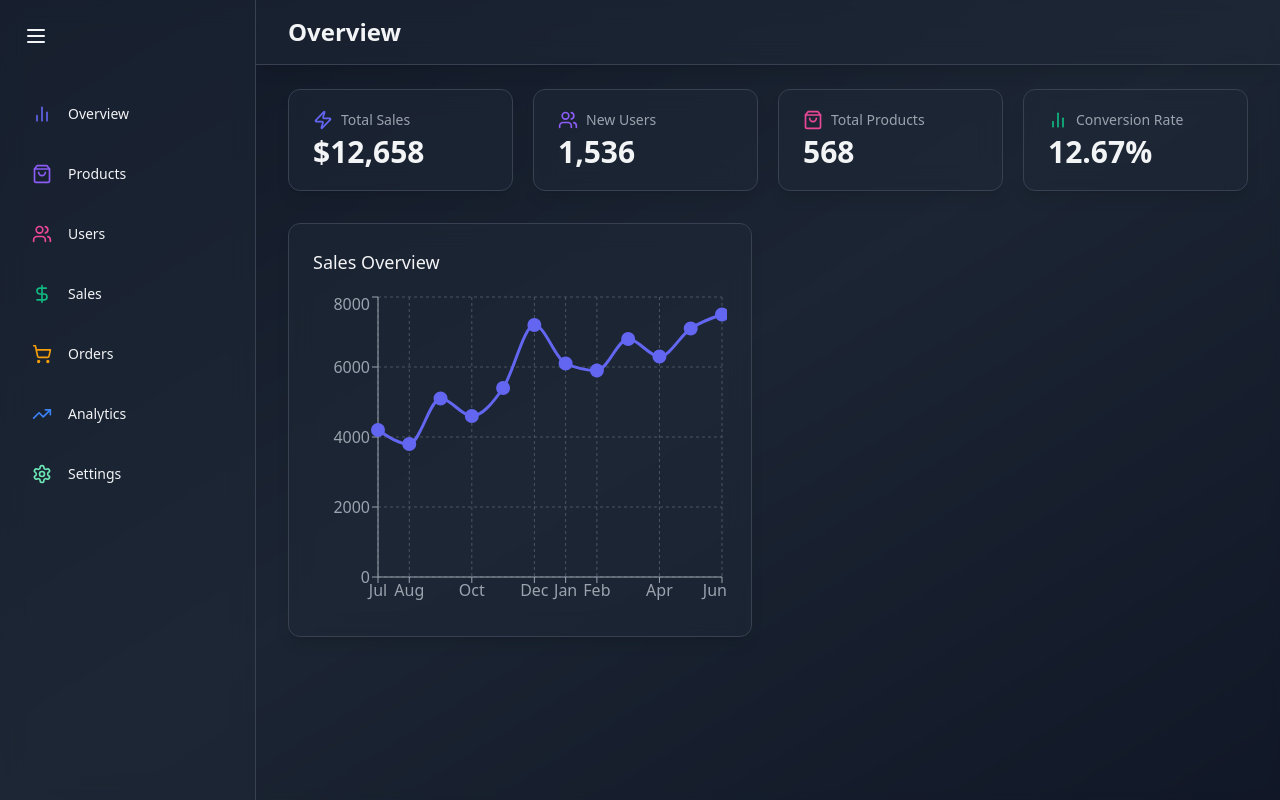
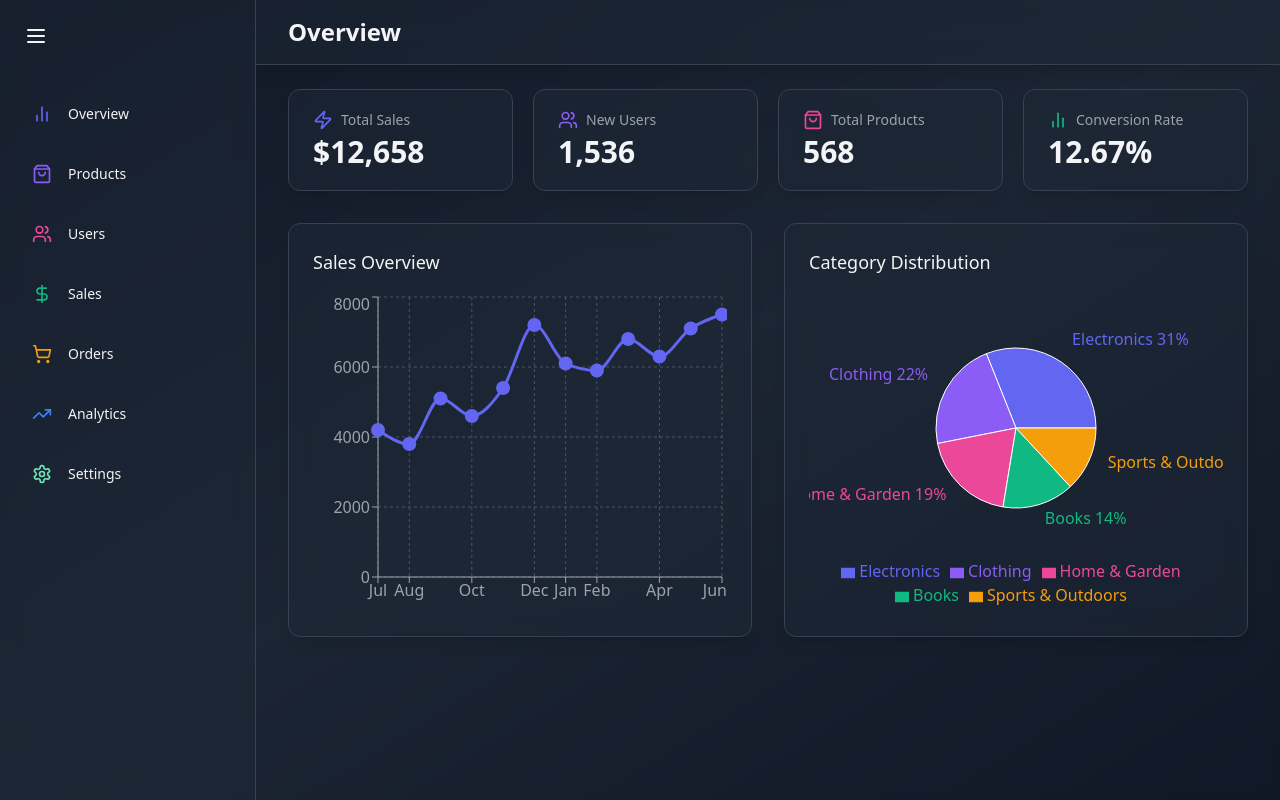
Before and after one commit to Santos2175/Admin-Dashboard, a React (Vite) app: page / in a window 1280 px wide. Built offline with nearby package versions, Linux system fonts and the light colour scheme.

Commit message:
category distribution chart added

```diff
--- /dev/null
+++ b/src/components/overview/CategoryDistributionChart.jsx
@@ -0,0 +1,79 @@
+import React, { useState } from 'react';
+import { motion } from 'framer-motion';
+import { categoryData, COLORS } from '../../data/data.js';
+import {
+  ResponsiveContainer,
+  PieChart,
+  Pie,
+  Cell,
+  Tooltip,
+  Legend,
+} from 'recharts';
+
+const CategoryDistributionChart = () => {
+  const [activeIndex, setActiveIndex] = useState(null);
+
+  const handleMouseEnter = (index) => {
+    setActiveIndex(index);
+  };
+
+  const handleMouseLeave = () => {
+    setActiveIndex(null);
+  };
+
+  return (
+    <motion.div
+      className='bg-gray-800 bg-opacity-50 backdrop-blur-md rounded-xl shadow-lg p-6 border border-gray-700'
+      initial={{ opacity: 0, y: 20 }}
+      animate={{ opacity: 1, y: 0 }}
+      transition={{ delay: 0.3 }}>
+      <h2 className='text-lg font-medium mb-4 text-gray-100'>
+        Category Distribution
+      </h2>
+      <div className='h-80'>
+        <ResponsiveContainer width={'100%'} height={'100%'}>
+          <PieChart>
+            <Pie
+              data={categoryData}
+              cx={'50%'}
+              cy={'50%'}
+              labelLine={false}
+              outerRadius={80}
+              fill='#8884d8'
+              dataKey='value'
+              label={({ name, percent }) =>
+                `${name} ${(percent * 100).toFixed(0)}%`
+              }>
+              {categoryData.map((entry, index) => (
+                <Cell
+                  key={`cell-${index}`}
+                  fill={COLORS[index % COLORS.length]}
+                  onMouseEnter={() => handleMouseEnter(index)}
+                  onMouseLeave={handleMouseLeave}
+                  style={{
+                    cursor: 'pointer',
+                    transform:
+                      activeIndex === index ? 'scale(1.1)' : 'scale(1)',
+                    transformOrigin: 'center',
+                    transition: 'transform 0.3s ease-in-out',
+                    outline: 'none',
+                  }}
+                />
+              ))}
+            </Pie>
+            <Tooltip
+              contentStyle={{
+                backgroundColor: 'rgba(31, 41, 55, 0.8)',
+                borderColor: '#4B5563',
+              }}
+              itemStyle={{ color: '#E5E7EB' }}
+            />
+            <Legend />
+          </PieChart>
+        </ResponsiveContainer>
+      </div>
+    </motion.div>
+  );
+};
+
+export default CategoryDistributionChart;
--- a/src/data/data.js
+++ b/src/data/data.js
@@ -8,6 +8,7 @@ import {
   Settings,
 } from 'lucide-react';
 
+//for navbar
 export const SIDEBAR_ITEMS = [
   { name: 'Overview', icon: BarChart2, color: '#6366f1', href: '/' },
   { name: 'Products', icon: ShoppingBag, color: '#8B5CF6', href: '/products' },
@@ -18,6 +19,7 @@ export const SIDEBAR_ITEMS = [
   { name: 'Settings', icon: Settings, color: '#6EE7B7', href: '/settings' },
 ];
 
+//sales overview chart
 export const salesData = [
   { name: 'Jul', sales: 4200 },
   { name: 'Aug', sales: 3800 },
@@ -32,3 +34,14 @@ export const salesData = [
   { name: 'May', sales: 7100 },
   { name: 'Jun', sales: 7500 },
 ];
+
+//category distribution chart
+export const categoryData = [
+  { name: 'Electronics', value: 4500 },
+  { name: 'Clothing', value: 3200 },
+  { name: 'Home & Garden', value: 2800 },
+  { name: 'Books', value: 2100 },
+  { name: 'Sports & Outdoors', value: 1900 },
+];
+
+export const COLORS = ['#6366F1', '#8B5CF6', '#EC4899', '#10B981', '#F59E0B'];
--- a/src/pages/OverviewPage.jsx
+++ b/src/pages/OverviewPage.jsx
@@ -4,6 +4,7 @@ import { motion } from 'framer-motion';
 import StatCard from '../components/common/StatCard.jsx';
 import { BarChart2, ShoppingBag, Users, Zap } from 'lucide-react';
 import SalesOverviewChart from '../components/overview/SalesOverviewChart.jsx';
+import CategoryDistributionChart from '../components/overview/CategoryDistributionChart.jsx';
 
 const OverviewPage = () => {
   return (
@@ -46,6 +47,7 @@ const OverviewPage = () => {
         {/* CHARTS */}
         <div className='grid grid-cols-1 lg:grid-cols-2 gap-8'>
           <SalesOverviewChart />
+          <CategoryDistributionChart />
         </div>
       </main>
     </div>
```
